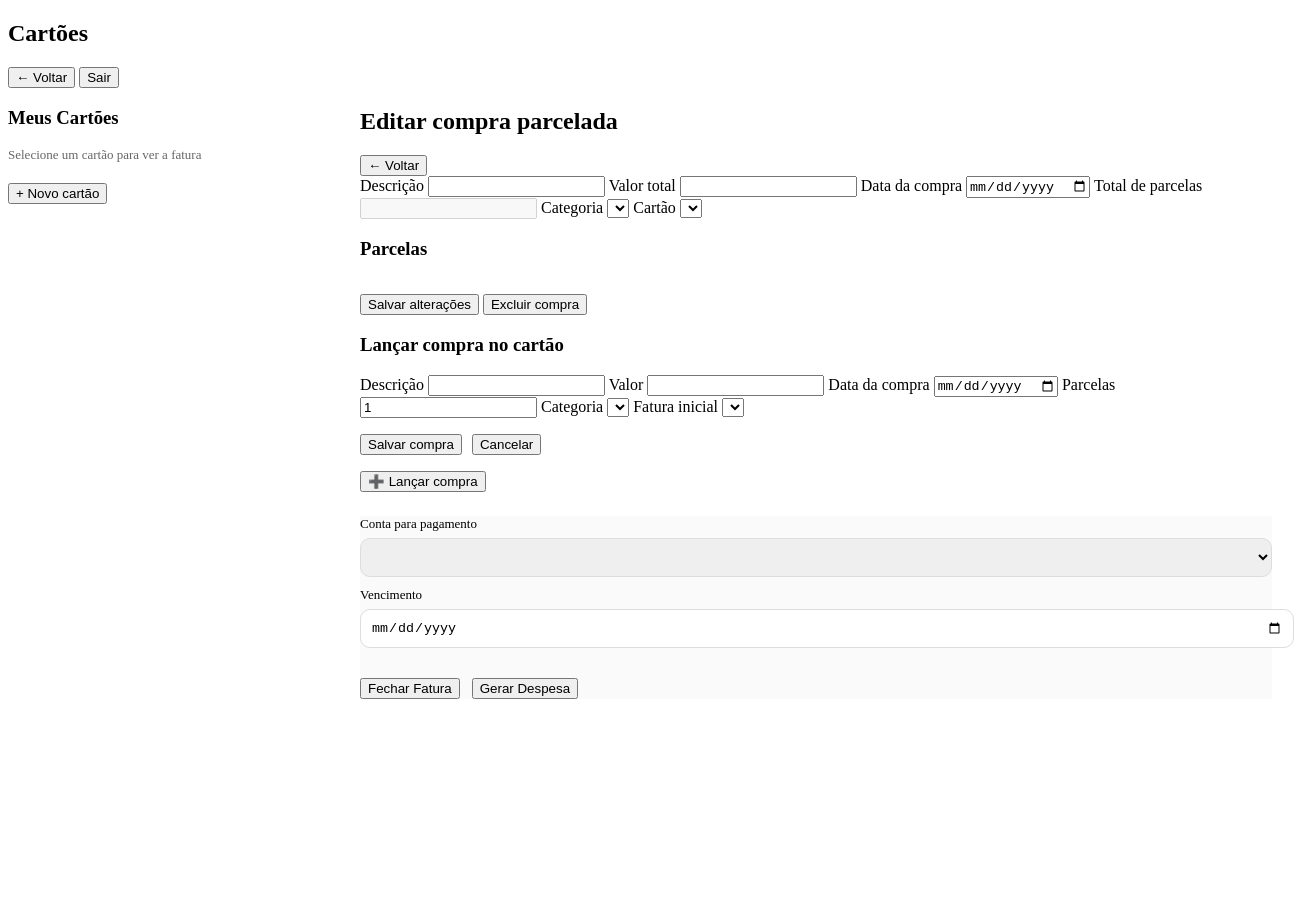
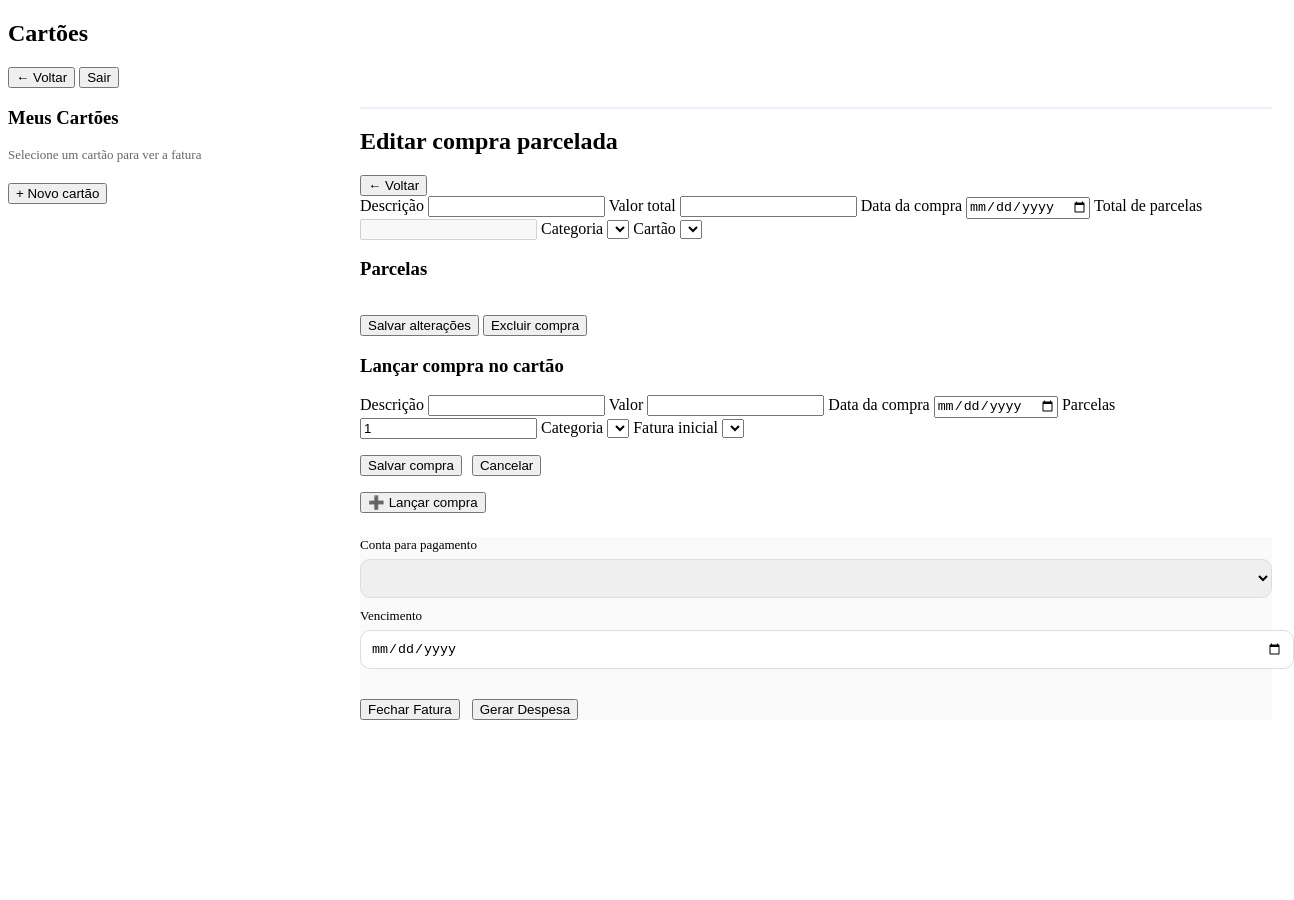

Melhora fatura e edicao de parcelas do cartao

--- a/cartao.css
+++ b/cartao.css
@@ -97,19 +97,88 @@
   list-style: none;
   padding: 0;
   margin: 16px 0;
+  border: 1px solid #eeeaff;
+  border-radius: 16px;
+  overflow: hidden;
 }
 
-.lista-fatura li {
-  display: flex;
-  justify-content: space-between;
-  padding: 10px 0;
-  border-bottom: 1px solid #eee;
+.lista-fatura li.fatura-row {
+  display: grid;
+  grid-template-columns: 96px minmax(180px, 1fr) 88px 120px;
+  align-items: center;
+  gap: 14px;
+  padding: 14px 16px;
+  border-bottom: 1px solid #eeeaff;
   font-size: 14px;
   cursor: pointer;
+  transition: background 0.18s ease, transform 0.18s ease;
 }
 
-.lista-fatura li:hover {
+.lista-fatura li.fatura-row:nth-child(even) {
+  background: #faf9ff;
+}
+
+.lista-fatura li.fatura-row:last-child {
+  border-bottom: 0;
+}
+
+.lista-fatura li.fatura-row:hover {
   background: #f8f7ff;
+  transform: translateX(2px);
+}
+
+.fatura-data {
+  font-weight: 700;
+  color: #4b3fb2;
+}
+
+.fatura-info {
+  display: flex;
+  flex-direction: column;
+  gap: 3px;
+  min-width: 0;
+}
+
+.fatura-desc {
+  color: #25243a;
+  overflow: hidden;
+  text-overflow: ellipsis;
+  white-space: nowrap;
+}
+
+.fatura-meta {
+  color: #7b7a8c;
+  font-size: 12px;
+}
+
+.fatura-parcela {
+  justify-self: start;
+  min-width: 72px;
+  text-align: center;
+  padding: 6px 10px;
+  border-radius: 999px;
+  background: #f0edff;
+  color: #6f5cff;
+  font-weight: 700;
+  font-size: 12px;
+}
+
+.fatura-valor,
+.lista-fatura .valor-pagamento {
+  justify-self: end;
+  font-size: 15px;
+}
+
+.fatura-empty {
+  padding: 18px;
+  opacity: .7;
+  font-style: italic;
+  cursor: default;
+}
+
+.fatura-row-pagamento .fatura-parcela {
+  background: #dcfce7;
+  color: #15803d;
 }
 
 /* =========================== FORM PAGAMENTO =========================== */
@@ -313,8 +382,88 @@
   border-radius: 10px;
   white-space: nowrap;
 }
+
+.parcela-item {
+  display: grid;
+  grid-template-columns: minmax(140px, 1fr) minmax(220px, 1.4fr) auto;
+  align-items: end;
+  gap: 12px;
+  padding: 12px;
+  border: 1px solid #eeeaff;
+  border-radius: 14px;
+  margin-bottom: 10px;
+  background: #fff;
+}
+
+.parcela-item:nth-child(even) {
+  background: #faf9ff;
+}
+
+.parcela-info {
+  display: flex;
+  flex-direction: column;
+  gap: 4px;
+}
+
+.parcela-title {
+  color: #27233f;
+  font-size: 14px;
+}
+
+.parcela-meta {
+  color: #7b7a8c;
+  font-size: 12px;
+}
+
+.parcela-fields {
+  display: grid;
+  grid-template-columns: minmax(110px, 1fr) minmax(135px, 1fr);
+  gap: 10px;
+}
+
+.parcela-fields label {
+  display: flex;
+  flex-direction: column;
+  gap: 5px;
+  color: #57566a;
+  font-size: 12px;
+  font-weight: 700;
+}
+
+.parcela-fields input {
+  width: 100%;
+  height: 36px;
+  border-radius: 10px;
+  border: 1px solid #dedaf5;
+  padding: 0 10px;
+}
+
+.parcelas-help {
+  margin: 6px 0 10px;
+  color: #6b687c;
+  font-size: 13px;
+}
+
+@media (max-width: 820px) {
+  .lista-fatura li.fatura-row {
+    grid-template-columns: 78px 1fr;
+  }
+
+  .fatura-parcela,
+  .fatura-valor,
+  .lista-fatura .valor-pagamento {
+    justify-self: start;
+  }
+
+  .parcela-item {
+    grid-template-columns: 1fr;
+  }
+
+  .parcela-actions {
+    justify-content: flex-start;
+  }
+}
 .valor-pagamento {
   color: #16a34a;
   font-weight: 600;
 }
-
